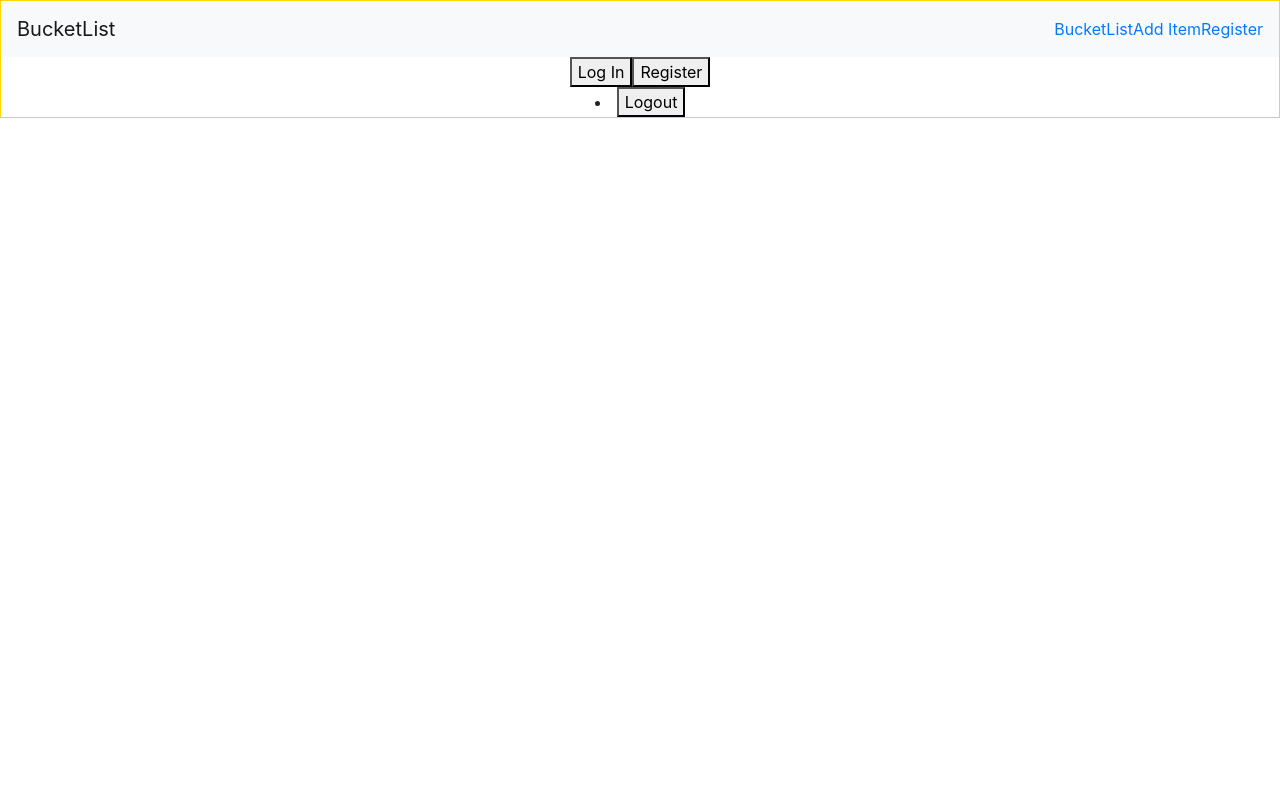
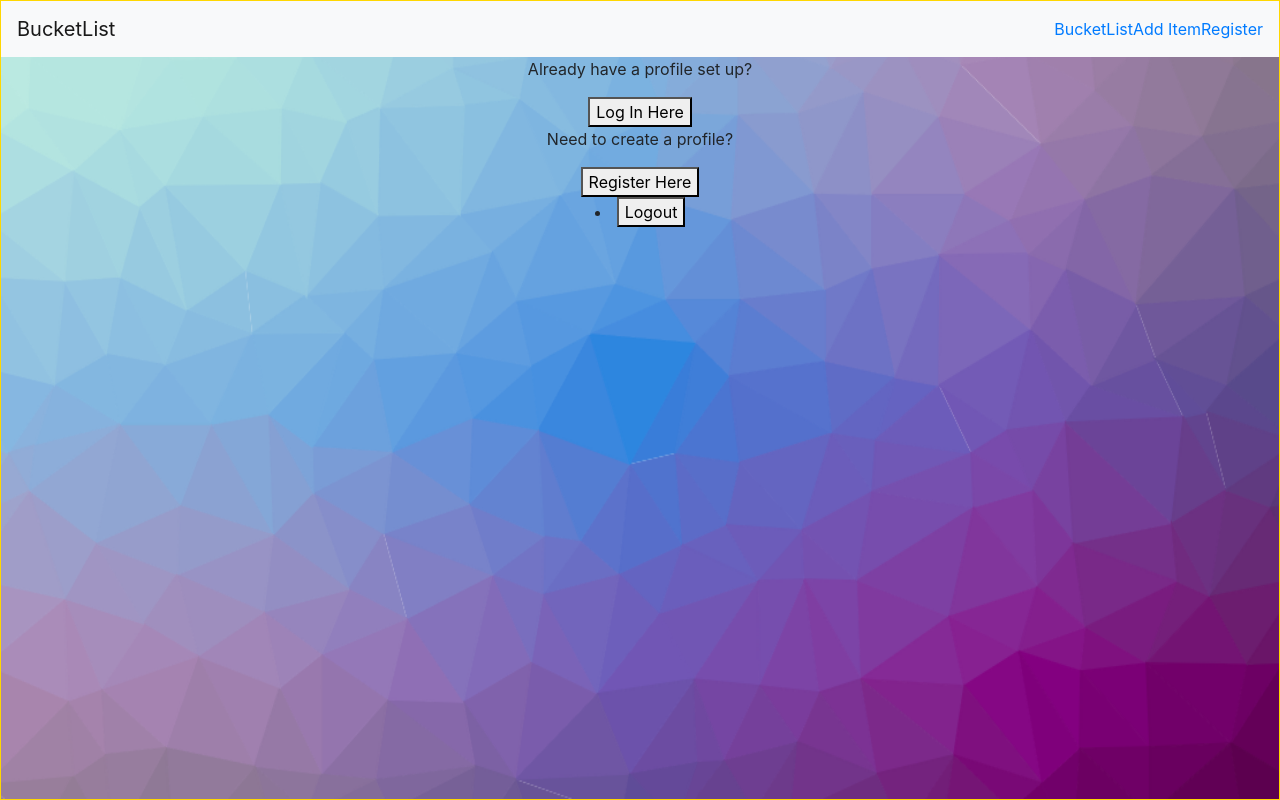
Before and after one commit to bucket-list-builds/FE, a React (Create React App) app in the folder client/: page / in a window 1280 px wide. Built offline with nearby package versions, Linux system fonts and the light colour scheme; no server answers.

Commit message:
Added text content. Background is changed

```diff
--- a/client/src/App.scss
+++ b/client/src/App.scss
@@ -1,6 +1,10 @@
 .App {
     text-align: center;
     border: 1px solid gold;
+    background-image: url('./stylingAssets/Gradient-Sea-Edge.png');
+    background-position: center center;
+    background-size: 100% 100%;
+    height:100vh;
   }
 
   .App-logo {
--- a/client/src/components/view/Landing.js
+++ b/client/src/components/view/Landing.js
@@ -3,9 +3,17 @@ import React from "react";
 function Landing(props) {
   return (
     <>
-      <div>
-        <button onClick={props.onLogin}>Log In</button>
-        <button onClick={props.onRegister}>Register</button>
+      <div className="landing-page">
+        <div className="landing-page-content">
+          <p>Already have a profile set up?</p>
+          <button onClick={props.onLogin}>Log In Here</button>
+        </div>
+        <div className="landing-page-content">
+          <p>Need to create a profile?</p>
+          <button onClick={props.onRegister}>Register Here</button>
+        </div>
+
+
       </div>
     </>
   );
```
Also changed, not shown: client/src/components/view/loginPage.js (+1 -19 lines), client/src/components/view/registrationPage.js (+2 -21 lines), client/src/stylingAssets/Gradient-Sea-Edge.png (added), 1 other file (tests, documents, lock files or other folders).
